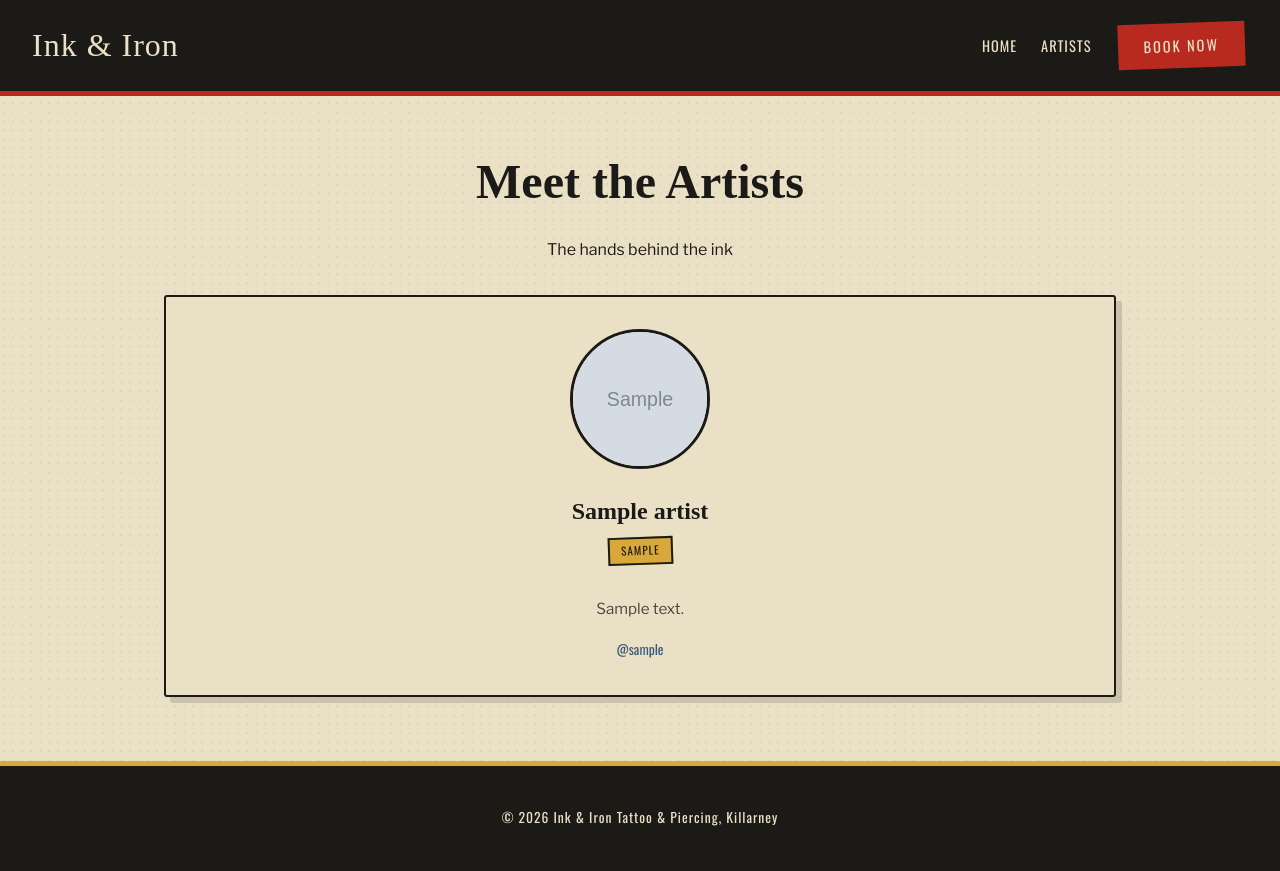
After one commit to keith1729/ink-and-iron-tattoo-studio, a Django app: page /artists/ in a window 1280 px wide. The commit adds this page. Run offline with Django 5.2, Linux system fonts and the light colour scheme; tables that the repository leaves empty hold one stand-in row (values such as "Sample post"); grey boxes marked "Sample" are stand-in pictures; some web fonts are replaced.

Commit message:
Add artist profiles feature and stop tracking pycache files

```diff
--- a/core/models.py
+++ b/core/models.py
@@ -40,3 +40,18 @@ class TattooImage(models.Model):
 
     class Meta:
         ordering = ['-uploaded_at']
+
+
+class Artist(models.Model):
+    name = models.CharField(max_length=100)
+    specialty = models.CharField(max_length=150, blank=True, help_text="e.g. Traditional & Neo-traditional")
+    bio = models.TextField()
+    photo = models.ImageField(upload_to='artists/', blank=True, null=True)
+    instagram_handle = models.CharField(max_length=50, blank=True, help_text="Without the @ symbol")
+    order = models.PositiveIntegerField(default=0, help_text="Lower numbers appear first")
+
+    def __str__(self):
+        return self.name
+
+    class Meta:
+        ordering = ['order', 'name']
--- a/core/static/core/css/style.css
+++ b/core/static/core/css/style.css
@@ -324,3 +324,68 @@ a {
   color: inherit;
   display: block;
 }
+
+/* Artist profiles */
+
+.artist-grid {
+  display: grid;
+  grid-template-columns: repeat(auto-fit, minmax(260px, 1fr));
+  gap: 2.5rem;
+  max-width: 1000px;
+  margin: 0 auto 4rem;
+  padding: 0 1.5rem;
+}
+
+.artist-card {
+  background: var(--paper);
+  border: 2px solid var(--ink);
+  border-radius: 3px;
+  text-align: center;
+  padding: 2rem 1.5rem;
+  box-shadow: 6px 6px 0 rgba(28, 26, 22, 0.15);
+}
+
+.artist-photo {
+  width: 140px;
+  height: 140px;
+  object-fit: cover;
+  border-radius: 50%;
+  border: 3px solid var(--ink);
+  margin-bottom: 1rem;
+}
+
+.artist-card h3 {
+  font-family: var(--font-display);
+  font-size: 1.5rem;
+  margin: 0 0 0.4rem;
+}
+
+.artist-specialty {
+  display: inline-block;
+  font-family: var(--font-label);
+  text-transform: uppercase;
+  letter-spacing: 1px;
+  font-size: 0.7rem;
+  background: var(--flash-gold);
+  border: 2px solid var(--ink);
+  padding: 0.2rem 0.7rem;
+  margin-bottom: 1rem;
+  transform: rotate(-2deg);
+}
+
+.artist-bio {
+  font-size: 0.95rem;
+  color: #4a463c;
+  margin-bottom: 1rem;
+}
+
+.artist-instagram {
+  font-family: var(--font-label);
+  font-size: 0.85rem;
+  text-decoration: none;
+  color: var(--denim);
+}
+
+.artist-instagram:hover {
+  text-decoration: underline;
+}
--- /dev/null
+++ b/core/templates/core/artists.html
@@ -0,0 +1,32 @@
+{% extends 'core/base.html' %}
+
+{% block title %}Our Artists | Ink & Iron{% endblock %}
+
+{% block content %}
+<section class="page-heading">
+    <h1>Meet the Artists</h1>
+    <p class="tagline">The hands behind the ink</p>
+</section>
+
+{% if artists %}
+<div class="artist-grid">
+    {% for artist in artists %}
+    <div class="artist-card">
+        {% if artist.photo %}
+        <img src="{{ artist.photo.url }}" alt="{{ artist.name }}" class="artist-photo">
+        {% endif %}
+        <h3>{{ artist.name }}</h3>
+        {% if artist.specialty %}<span class="artist-specialty">{{ artist.specialty }}</span>{% endif %}
+        <p class="artist-bio">{{ artist.bio }}</p>
+        {% if artist.instagram_handle %}
+        <a href="https://instagram.com/{{ artist.instagram_handle }}" class="artist-instagram" target="_blank" rel="noopener">@{{ artist.instagram_handle }}</a>
+        {% endif %}
+    </div>
+    {% endfor %}
+</div>
+{% else %}
+<div class="gallery-empty">
+    <p>Artist profiles coming soon.</p>
+</div>
+{% endif %}
+{% endblock %}
--- a/core/templates/core/base.html
+++ b/core/templates/core/base.html
@@ -15,6 +15,7 @@
         <a href="{% url 'home' %}" class="shop-name">Ink &amp; Iron</a>
         <nav>
             <a href="{% url 'home' %}">Home</a>
+            <a href="{% url 'artist_list' %}">Artists</a>
             <a href="{% url 'booking_request' %}" class="btn-stamp">Book Now</a>
         </nav>
     </header>
--- a/core/urls.py
+++ b/core/urls.py
@@ -6,4 +6,5 @@ urlpatterns = [
     path('book/', views.booking_request, name='booking_request'),
     path('book/success/', views.booking_success, name='booking_success'),
     path('tattoos/', views.tattoo_gallery, name='tattoo_gallery'),
+    path('artists/', views.artist_list, name='artist_list'),
 ]
--- a/core/views.py
+++ b/core/views.py
@@ -2,7 +2,7 @@ from django.shortcuts import render, redirect
 from django.core.mail import send_mail
 from django.conf import settings
 from .forms import BookingRequestForm
-from .models import TattooImage
+from .models import TattooImage, Artist
 
 def home(request):
     return render(request, 'core/home.html')
@@ -59,3 +59,7 @@ def booking_success(request):
 def tattoo_gallery(request):
     images = TattooImage.objects.all()
     return render(request, 'core/tattoo_gallery.html', {'images': images})
+
+def artist_list(request):
+    artists = Artist.objects.all()
+    return render(request, 'core/artists.html', {'artists': artists})
```
Also changed, not shown: core/admin.py (+28 -2 lines), core/migrations/0003_artist.py (added), media/artists/drInkstein.png (added).
